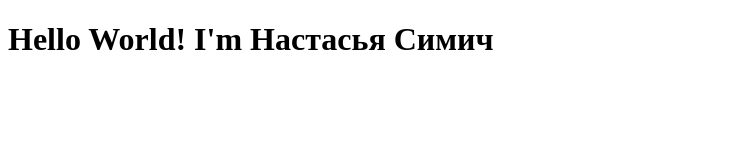
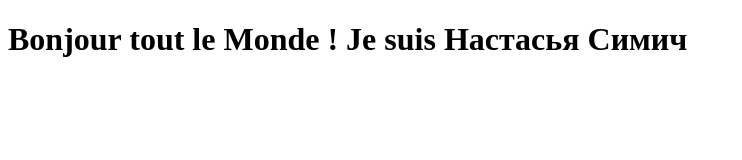
Before and after one commit to nastassja/nastassja.github.io, a plain HTML site: page index.html in a window 1280 px wide. Shown: the whole page, without its empty margins (0-742 px from the left). Drawn offline with Linux system fonts and the light colour scheme.

Commit message:
Traduction en français

```diff
--- a/index.html
+++ b/index.html
@@ -4,6 +4,6 @@
 	<title>Настасья Симич</title>
   </head>
   <body>
-	<h1>Hello World! I'm Настасья Симич</h1>
+	<h1>Bonjour tout le Monde ! Je suis Настасья Симич</h1>
   </body>
 </html>
```
